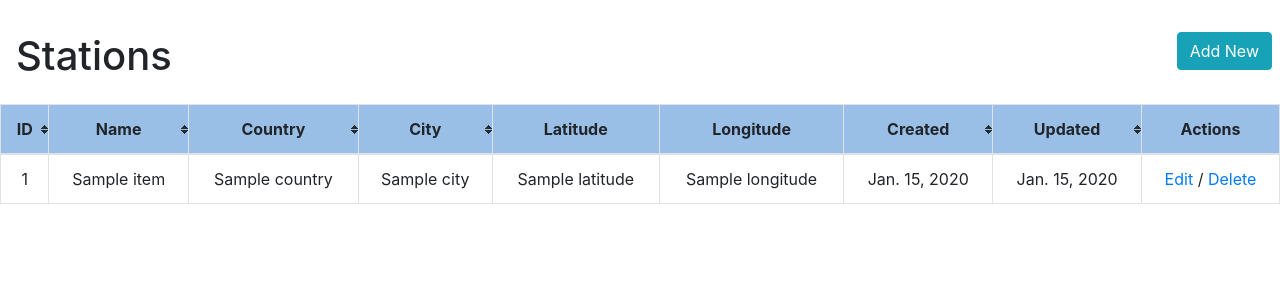
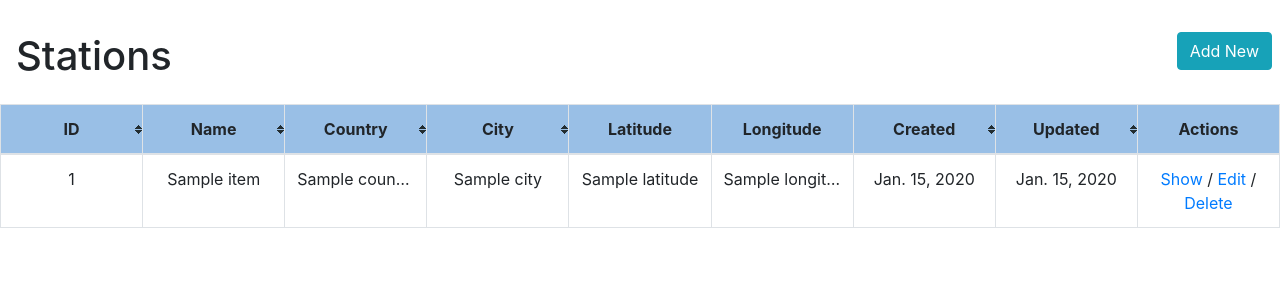
Before and after one commit to sush-mit/weather-data-collector, a Django app: template Station/templates/Station/data.html in a window 1280 px wide. Shown: the part 48-348 px from the top of the page. Run offline with Django 3.2, Linux system fonts and the light colour scheme; the template is opened without the code that fills it: most values are stand-ins (such as "Sample title", 1, 10 or a date in 2020); some libraries are stand-ins or nearby versions.

Commit message:
Implemented ajax jquery to  and value trunctation to table cells.

```diff
--- a/Station/templates/Station/data.html
+++ b/Station/templates/Station/data.html
@@ -32,6 +32,16 @@
   .tablesorter-noSort {
     background-image: none;
   }
+
+  table {
+    table-layout: fixed;
+    width: 100px;
+  }
+  td.scrollable {
+    white-space: nowrap;
+    overflow: hidden;         /* <- this does seem to be required */
+    text-overflow: ellipsis;
+}
 </style>
 
 <br/>
@@ -52,23 +62,26 @@
             <th scope="col">Created</th>
             <th scope="col">Updated</th>
             <th scope="col" class="tablesorter-noSort">Actions</th>
+
         </tr>
     </thead>
     <tbody>
         {% for item in data %}
             <tr>
-                <td class="text-center">{{ item.id }}</td>
-                <td class="text-center">{{ item.name }}</td>
-                <td class="text-center">{{ item.country }}</td>
-                <td class="text-center">{{ item.city }}</td>
-                <td class="text-center">{{ item.latitude }}</td>
-                <td class="text-center">{{ item.longitude }}</td>
-                <td class="text-center">{{ item.date_created.date }}</td>
-                <td class="text-center">{{ item.date_updated.date }}</td>
-                <td class="text-center">
-                  <a href="/stations/{{ item.id }}/edit"> Edit </a>
+                <td class="text-center scrollable">{{ item.id }}</td>
+                <td class="text-center scrollable">{{ item.name }}</td>
+                <td class="text-center scrollable">{{ item.country }}</td>
+                <td class="text-center scrollable">{{ item.city }}</td>
+                <td class="text-center scrollable">{{ item.latitude }}</td>
+                <td class="text-center scrollable">{{ item.longitude }}</td>
+                <td class="text-center scrollable">{{ item.date_created.date }}</td>
+                <td class="text-center scrollable">{{ item.date_updated.date }}</td>
+                <td class="text-center pl-0 pr-0">
+                  <a href="/stations/{{ item.id }}">Show</a>
                   /
-                  <a href="/stations/{{ item.id }}/delete"> Delete </a>
+                  <a href="/stations/{{ item.id }}/edit">Edit</a>
+                  /
+                  <a href="/stations/{{ item.id }}/delete">Delete</a>
                 </td>
             </tr>
         {% endfor %}
--- a/main/templates/main/base.html
+++ b/main/templates/main/base.html
@@ -4,6 +4,7 @@
     <head>
       <script src={% static "bootstrap-4.3.1-dist/js/bootstrap.bundle.js" %}></script>
       <script src={% static "jquery/jquery-3.3.1.slim.min.js" %}></script>
+      <script src={% static "jquery/jquery.min.js" %}></script>
       <link rel="stylesheet" href={% static "bootstrap-4.3.1-dist/css/bootstrap.min.css" %}>
       <script type="text/javascript" src={% static 'tablesorter-master/js/jquery.tablesorter.js' %}></script>
       <style type="text/css">
```
Also changed, not shown: Station/urls.py (+0 -50 lines), Station/views.py (+6 -15 lines).
